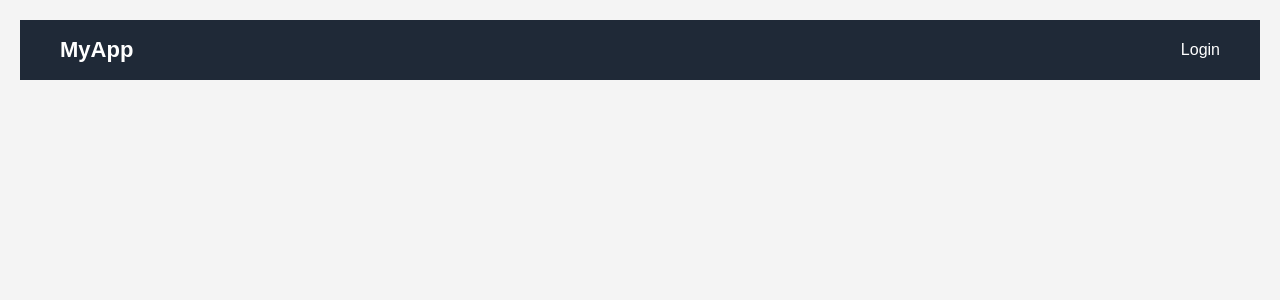
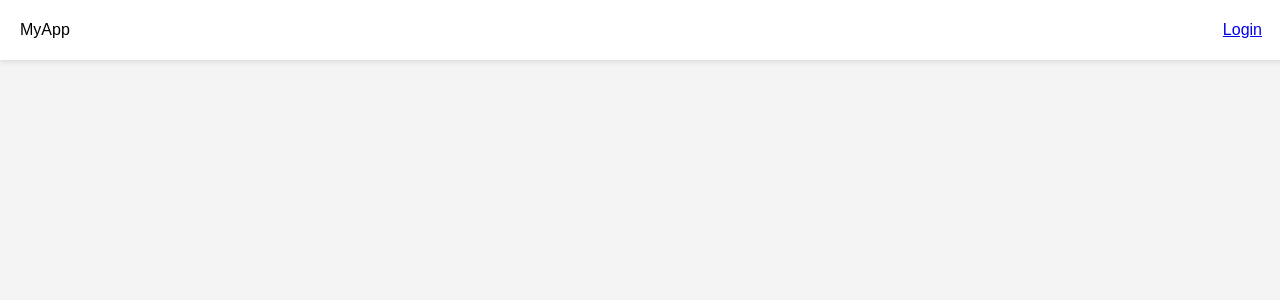
Before and after one commit to yvphaneendra9028/my_react_practice_code, a React (Vite) app: page / in a window 1280 px wide. Shown: the top 300 px of the page. Built offline with nearby package versions, Linux system fonts and the light colour scheme.

Commit message:
navbar css file added

```diff
--- a/src/Navbar.css
+++ b/src/Navbar.css
@@ -1,85 +1,26 @@
 .navbar {
+  position: fixed;
+  top: 0;
+  left: 0;
 
-    height:60px;
+  width: 100%;
+  height: 60px;
 
-    background:#1f2937;
+  display: flex;
+  justify-content: space-between;
+  align-items: center;
 
-    display:flex;
+  padding: 0 20px;
 
-    align-items:center;
+  background-color: white;
+  z-index: 1000;
 
-    justify-content:space-between;
-
-    padding:0 40px;
-
+  box-shadow: 0 2px 5px rgba(0,0,0,0.1);
 }
 
-
-.logo {
-
-    color:white;
-
-    font-size:22px;
-
-    font-weight:bold;
-
+.menu{
+    margin-right:38px;
+}.nav-links {
+  display: flex;
+  gap: 20px;
 }
-
-
-.menu {
-
-    display:flex;
-
-    align-items:center;
-
-    gap:25px;
-
-}
-
-
-
-.menu a {
-
-    color:white;
-
-    text-decoration:none;
-
-    font-size:16px;
-
-}
-
-
-
-.menu a:hover {
-
-    color:#60a5fa;
-
-}
-
-
-
-.logout-btn {
-
-    background:#ef4444;
-
-    color:white;
-
-    border:none;
-
-    padding:8px 18px;
-
-    border-radius:5px;
-
-    cursor:pointer;
-
-    font-size:15px;
-
-}
-
-
-
-.logout-btn:hover {
-
-    background:#dc2626;
-
-}
--- a/src/Navbar.jsx
+++ b/src/Navbar.jsx
@@ -19,7 +19,7 @@ function Navbar(){
             </div>
 
 
-            <div className="menu">
+            <div className="menu nav-links">
 
 
                 {
```
Also changed, not shown: src/Virtualization.jsx (added).
